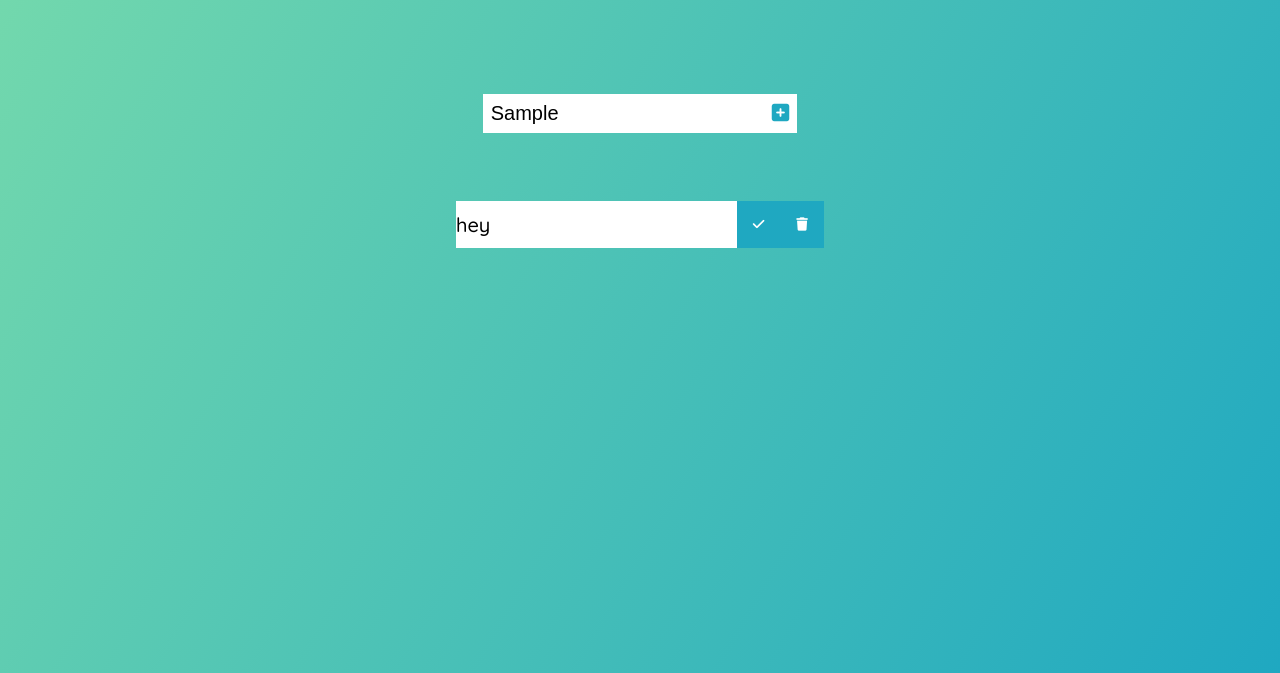
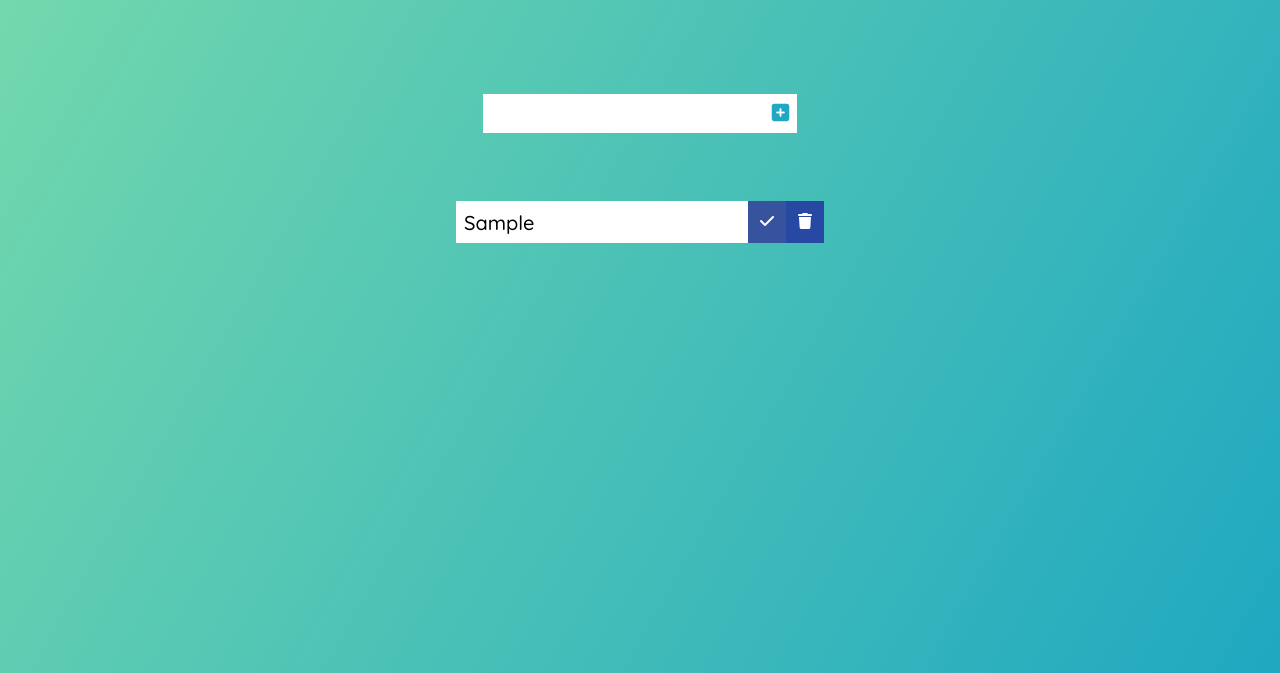
Before and after one commit to HazelSharma/Todo-List, a plain HTML site: page index.html in a window 1280 px wide. Both pictures are taken after typing "Sample" into the empty fields and a click on the button 780 px from the left and 240 px from the top of the page. Shown: the part 127-800 px from the top of the page. Drawn offline with Linux system fonts and the light colour scheme.

Commit message:
Styled hovering over buttons and cleared todo input box after submission

```diff
--- a/app.js
+++ b/app.js
@@ -5,9 +5,9 @@ const todoList = document.querySelector('.todo-list');
 
 //Event Listeners
 todoButton.addEventListener('click', addTodo);
+todoList.addEventListener('click', deleteCheck); //will work for all items in todoList
 
 //Functions
-
 function addTodo(event){
     //Prevent form form submitting
     event.preventDefault();
@@ -17,7 +17,7 @@ function addTodo(event){
     todoDiv.classList.add("todo");
     //Create LI
     const newTodo = document.createElement('li');
-    newTodo.innerText = 'hey';
+    newTodo.innerText = todoInput.value;
     newTodo.classList.add("todo-item"); //use to style css
     todoDiv.appendChild(newTodo);
     //check mark button
@@ -28,9 +28,16 @@ function addTodo(event){
     //trash button
     const trashButton = document.createElement('button');
     trashButton.innerHTML = '<i class="fas fa-trash"></i>';
-    trashButton.classList.add("complete-btn");
+    trashButton.classList.add("trash-btn");
     todoDiv.appendChild(trashButton);
 
     //Append to list
     todoList.appendChild(todoDiv);
+
+    //Clear todo input value
+    todoInput.value = "";
 }
+
+function deleteCheck(event){
+    console.log(event.target)
+}
--- a/style.css
+++ b/style.css
@@ -57,7 +57,7 @@ form button:hover{
 }
 
 /* individual todo created */
-.todo{
+.todo {
     margin: 0.5rem;
     background: white;
     color: black;
@@ -70,11 +70,30 @@ form button:hover{
 .todo li{
     flex: 1;
 }
+
 .trash-btn, .complete-btn{
     background: #1fa8c1;
     color: white;
     border: none;
-    padding: 1rem;
+    padding: 0.75rem;
     cursor: pointer;
+    font-size: 1rem;
+    transition: all 0.3s ease;
+}
 
+.trash-btn:hover, .complete-btn:hover{
+    background: #0b0f0f;
+    color: white;
 }
+
+.complete-btn{
+    background: rgb(56, 83, 158);
+}
+
+.trash-btn{
+    background-color: rgb(39, 72, 163);
+}
+
+.todo-item{
+    padding: 0rem 0.5rem;
+}
```
